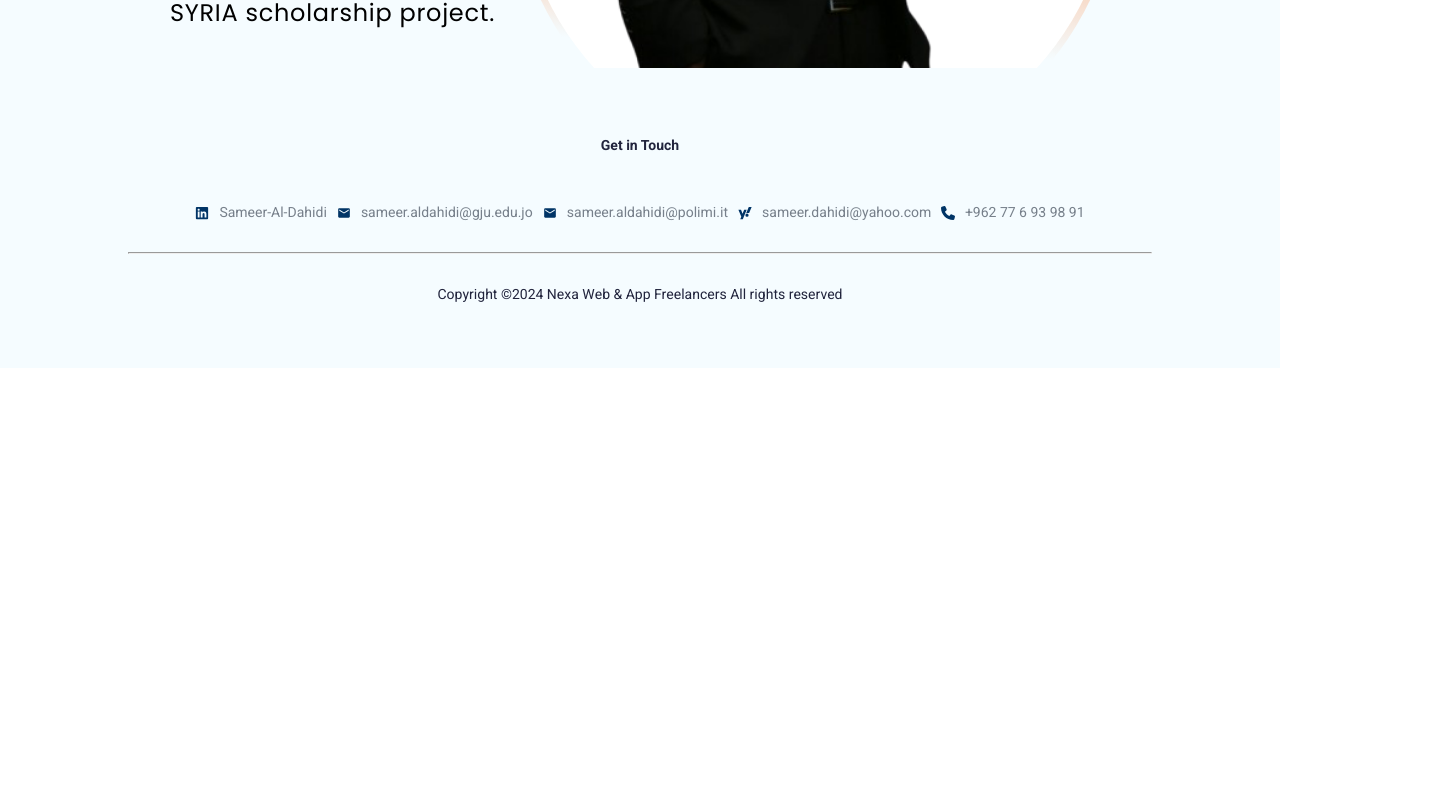
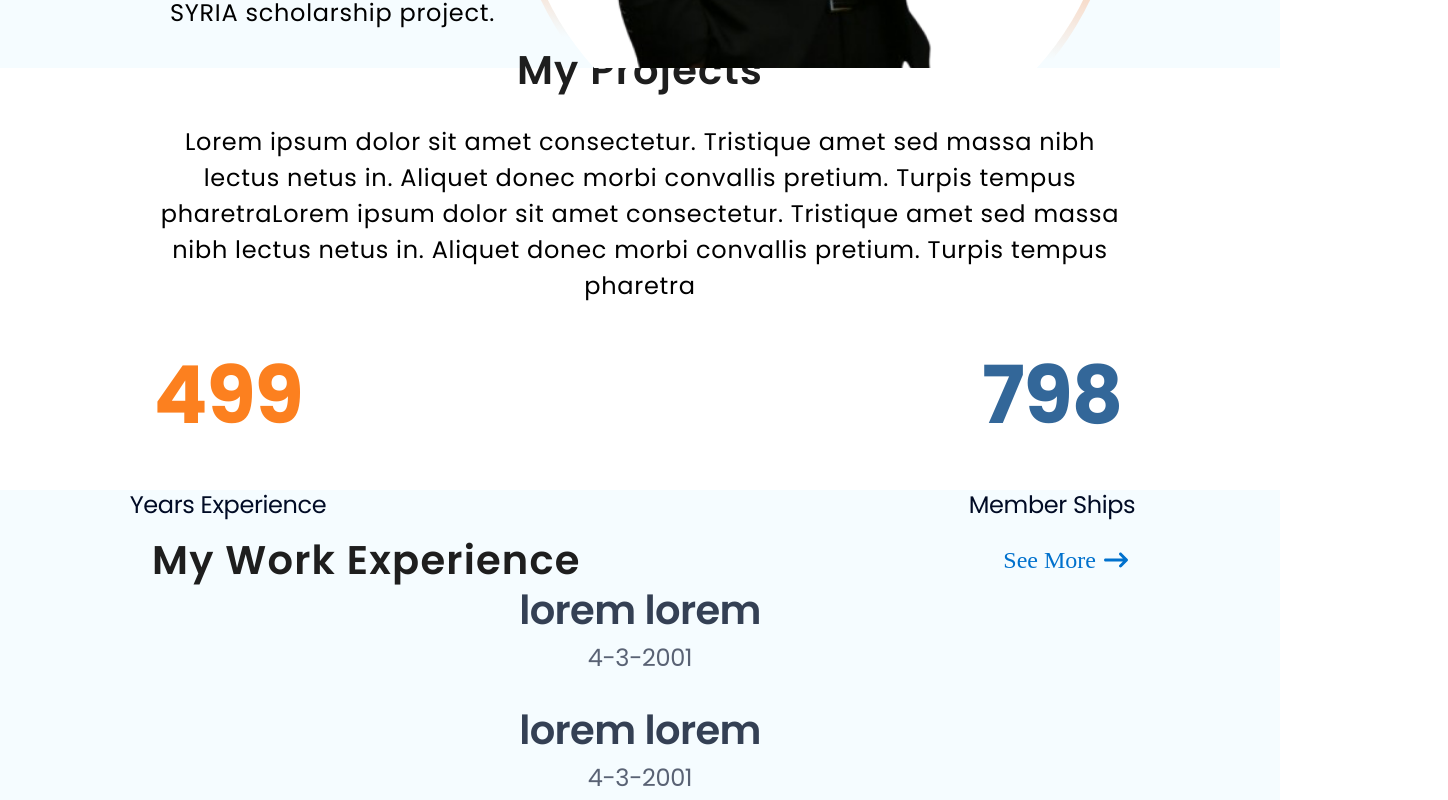
Before and after one commit to duhamjilani/portfolio_sameer, a React (Create React App) app: page / in a window 1280 px wide. Shown: the part 740-1540 px from the top of the page, 1448 px wide, since content can reach past the window. Before the commit the page ends 1108 px from the top, so only its background shows below. Built offline with nearby package versions, Linux system fonts and the light colour scheme.

Commit message:
clownn work

```diff
--- a/package.json
+++ b/package.json
@@ -6,7 +6,9 @@
     "@testing-library/jest-dom": "^5.17.0",
     "@testing-library/react": "^13.4.0",
     "@testing-library/user-event": "^13.5.0",
+    "countup.js": "^2.8.0",
     "react": "^18.3.1",
+    "react-countup": "^6.5.3",
     "react-dom": "^18.3.1",
     "react-icons": "^5.3.0",
     "react-router-dom": "^6.27.0",
--- /dev/null
+++ b/src/components/MyProjects_counter/Counter.css
@@ -0,0 +1,26 @@
+.Counter {
+  display: flex;
+  flex-direction: column;
+  justify-content: center;
+  align-items: center;
+  gap: 20px;
+  width: 792px;
+}
+.Counter_style {
+  font-family: Poppins;
+  font-size: 80px;
+  font-weight: 700;
+  line-height: 144px;
+  letter-spacing: -0.015em;
+
+  /* color: rgba(252, 128, 31, 1); */
+}
+.Counter_text {
+  font-family: Poppins;
+  font-size: 24px;
+  font-weight: 400;
+  line-height: 36px;
+  letter-spacing: -0.015em;
+
+  color: rgba(0, 11, 37, 1);
+}
--- /dev/null
+++ b/src/components/MyProjects_counter/Counter.jsx
@@ -0,0 +1,15 @@
+import React from "react";
+import CountUp from "react-countup";
+import "./Counter.css";
+const Counter = ({endNum,CounterTitle,color}) => {
+  return (
+    <div className="Counter">
+      <div className="Counter_style" style={{ color: color}}>
+        <CountUp start={0} end={endNum} duration={7}  />
+      </div>
+      <div className="Counter_text">{CounterTitle}</div>
+    </div>
+  );
+};
+
+export default Counter;
--- /dev/null
+++ b/src/components/WorkTitle/WorkTitle.css
@@ -0,0 +1,29 @@
+.WorkTitle-Container{
+    display: flex;
+    flex-direction: column;
+    align-items: center;
+    justify-content: center;
+    gap:16px;
+    text-align: center;
+}
+.WorkTitle_title{
+   color: rgba(52, 64, 84, 1);
+
+font-size: 40px;
+font-weight: 600;
+line-height: 40px;
+letter-spacing: -0.015em;
+
+
+}
+
+.WorkTitle_date{
+color:rgba(0, 11, 37, 0.64);
+
+font-size: 24px;
+font-weight: 400;
+line-height: 24px;
+letter-spacing: -0.015em;
+
+
+}
--- /dev/null
+++ b/src/components/WorkTitle/WorkTitle.jsx
@@ -0,0 +1,12 @@
+import React from "react";
+import "./WorkTitle.css";
+const WorkTitle = ({ WorkTitle, Date }) => {
+  return (
+    <div className="WorkTitle-Container font-Poppins ">
+      <div className="WorkTitle_title">{WorkTitle}</div>
+      <div className="WorkTitle_date">{Date}</div>
+    </div>
+  );
+};
+
+export default WorkTitle;
--- a/src/components/mainContent/MainContent.jsx
+++ b/src/components/mainContent/MainContent.jsx
@@ -2,7 +2,7 @@ import React from "react";
 import "./mainContent.css";
 
 const MainContent = ({ children }) => {
-  return <p className="mainContent-container">{children}</p>;
+  return <p className="mainContent-container font-Poppins">{children}</p>;
 };
 
 export default MainContent;
--- a/src/components/title/Title.jsx
+++ b/src/components/title/Title.jsx
@@ -1,8 +1,14 @@
 import React from "react";
 import "./title.css";
 
-const Title = () => {
-  return <div></div>;
+
+const Title = (props) => {
+  return <div >
+    <div className="Main_title font-Poppins" >{props.MainTitle}
+
+    </div>
+
+  </div>;
 };
 
 export default Title;
--- a/src/components/title/title.css
+++ b/src/components/title/title.css
@@ -0,0 +1,10 @@
+.Main_title{
+    color:rgba(30, 30, 30, 1);
+
+    font-size: 40px;
+    font-weight: 600;
+    line-height: 60px;
+    letter-spacing: 0.03em;
+   text-align: center;
+
+}
--- a/src/pages/Home/Home.jsx
+++ b/src/pages/Home/Home.jsx
@@ -1,10 +1,60 @@
 import React from "react";
-import { Hero } from "../../components/index";
+import { Hero, MainContent } from "../../components/index";
+import Title from "../../components/title/Title";
+import Counter from "../../components/MyProjects_counter/Counter";
+import "./home.css";
+import WorkTitle from "../../components/WorkTitle/WorkTitle";
+import {Link} from 'react-router-dom';
+import { FaArrowRightLong } from "react-icons/fa6";
 
 const Home = () => {
   return (
     <>
       <Hero />
+      <div className="My_projects_container section-container">
+        <Title MainTitle="My Projects" />
+        <div className="My_projects_text">
+        <MainContent>
+          Lorem ipsum dolor sit amet consectetur. Tristique amet sed massa nibh
+          lectus netus in. Aliquet donec morbi convallis pretium. Turpis tempus
+          pharetraLorem ipsum dolor sit amet consectetur. Tristique amet sed
+          massa nibh lectus netus in. Aliquet donec morbi convallis pretium.
+          Turpis tempus pharetra
+        </MainContent>
+        </div>
+
+
+        <div className="My_projects-counters">
+          <Counter
+            CounterTitle="Years Experience"
+            endNum="500"
+            color={"rgba(252, 128, 31, 1)"}
+          />
+          <Counter
+            CounterTitle="Member Ships"
+            endNum="800"
+            color={"rgba(51, 103, 153, 1)"}
+          />
+        </div>
+      </div>
+      <div className="MyExp_container section-container">
+        <div className="MyExp_text">
+        <Title MainTitle="My Work Experience" />
+
+        <Link to='/experience' className="MyExp_seeMore">
+             See More <FaArrowRightLong />
+              </Link>
+
+        </div>
+
+        <div className="work_title_container">
+          <WorkTitle WorkTitle="lorem lorem" Date="4-3-2001"/>
+          <WorkTitle WorkTitle="lorem lorem" Date="4-3-2001"/>
+          <WorkTitle WorkTitle="lorem lorem" Date="4-3-2001"/>
+
+        </div>
+
+      </div>
     </>
   );
 };
--- a/src/pages/Home/home.css
+++ b/src/pages/Home/home.css
@@ -0,0 +1,58 @@
+.My_projects_container {
+  background-color: white;
+  width: 100%;
+  height: 422px;
+  display: flex;
+  flex-direction: column;
+  justify-content: center;
+  align-items: center;
+  opacity: 0px;
+}
+.My_projects-counters {
+  display: flex;
+
+  gap: 32px;
+  height: 190px;
+}
+.My_projects_text{
+    text-align: center;
+}
+.MyExp_container{
+
+    width: 100%;
+    height: 714px;
+    background-color: rgba(245, 252, 255, 1);
+
+    padding: 40px 152px 40px 152px;
+}
+.work_title_container{
+    display: flex;
+    flex-direction: column;
+    justify-content: center;
+    align-items: center;
+    gap:40px;
+}
+
+.MyExp_text{
+    display: flex;
+    height: 60px;
+    width: 100%;
+    gap:140px;
+    justify-content: space-between;
+    align-items: center;
+}
+.MyExp_seeMore{
+    display: flex;
+    align-items: center;
+    gap:8px;
+    color:rgba(0, 113, 205, 1);
+
+font-size: 24px;
+font-weight: 500;
+line-height: 28.8px;
+text-align: left;
+text-decoration: none;
+
+
+
+}
```
Also changed, not shown: 1 other file (tests, documents, lock files or other folders).
